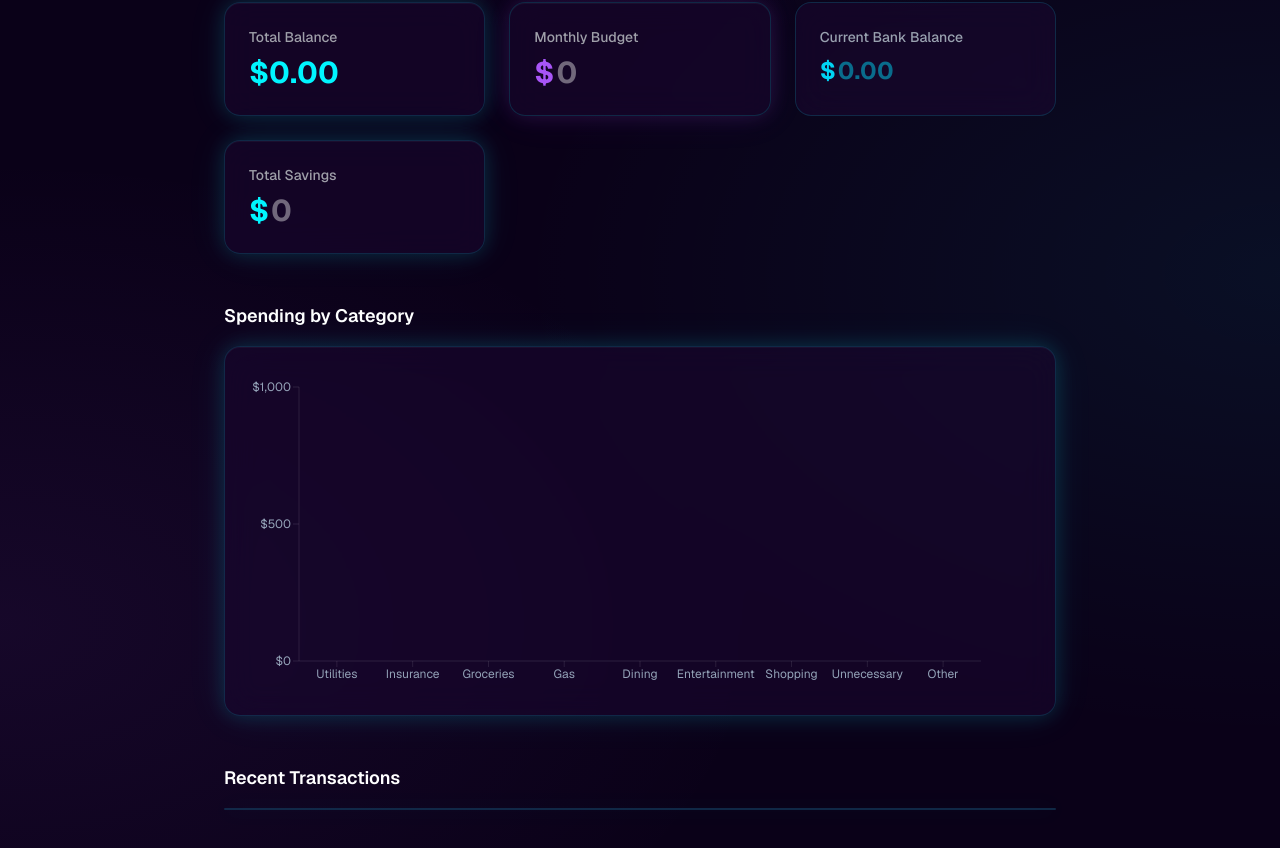
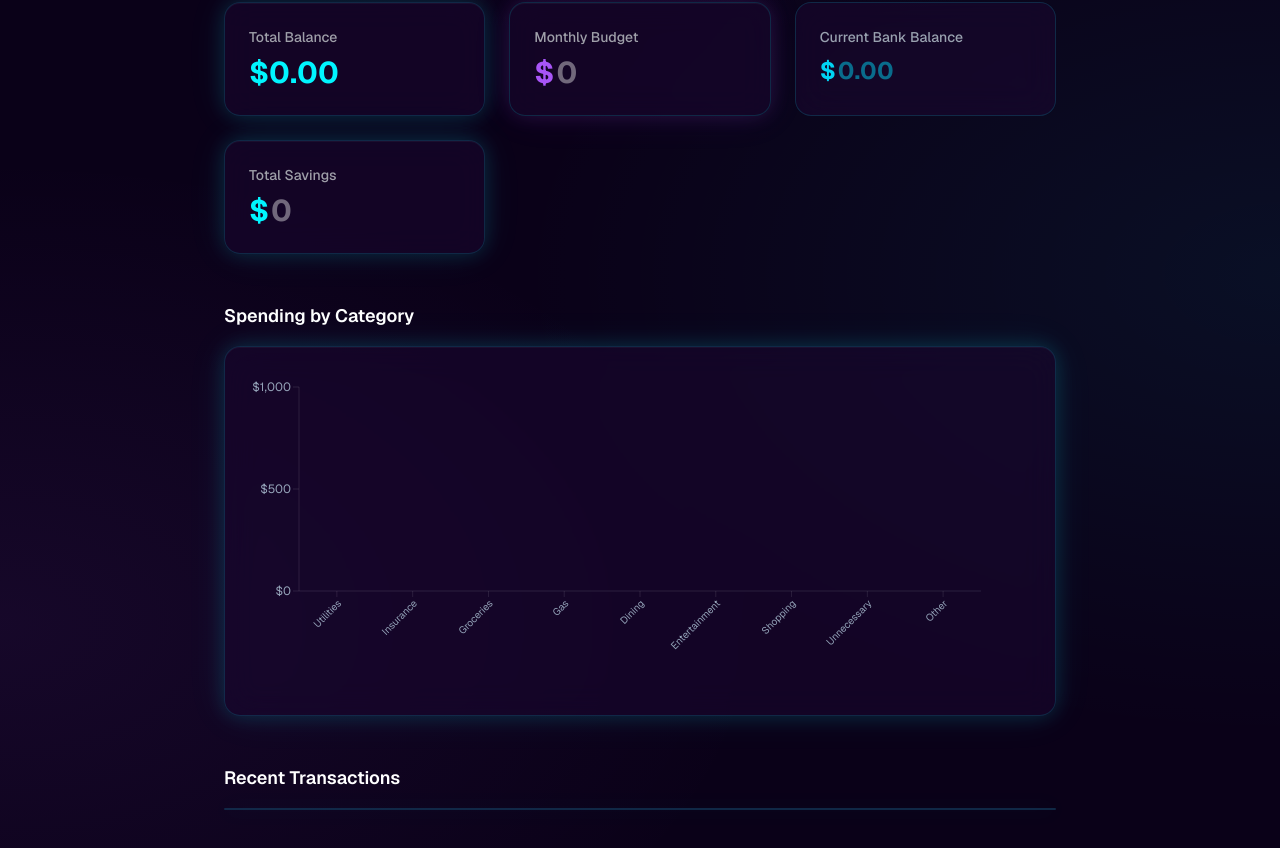
Before and after one commit to DezBytes/AfterGlow_BudgetApp, a Next.js app: page / in a window 1280 px wide. Shown: the part 310-1158 px from the top of the page. Built offline with nearby package versions, Linux system fonts and the light colour scheme.

Commit message:
Fixed chart fields

```diff
--- a/src/app/page.tsx
+++ b/src/app/page.tsx
@@ -328,11 +328,14 @@ export default function Home() {
               <ResponsiveContainer width="100%" height="100%">
                 <BarChart
                   data={chartData}
-                  margin={{ top: 16, right: 50, left: 0, bottom: 0 }}
+                  margin={{ top: 16, right: 50, left: 0, bottom: 40 }}
                 >
-                  <XAxis
+                 <XAxis
                     dataKey="category"
-                    tick={{ fill: "#94a3b8", fontSize: 12 }}
+                    tick={{ fill: "#94a3b8", fontSize: 10 }} // Shrunk font size slightly for mobile
+                    angle={-45}           // This tilts the words so they fit
+                    textAnchor="end"      // This aligns the tilted words to the bars
+                    height={60}           // This ensures the tilted words aren't cut off
                     tickLine={{ stroke: "rgba(255,255,255,0.1)" }}
                     axisLine={{ stroke: "rgba(255,255,255,0.1)" }}
                   />
```
